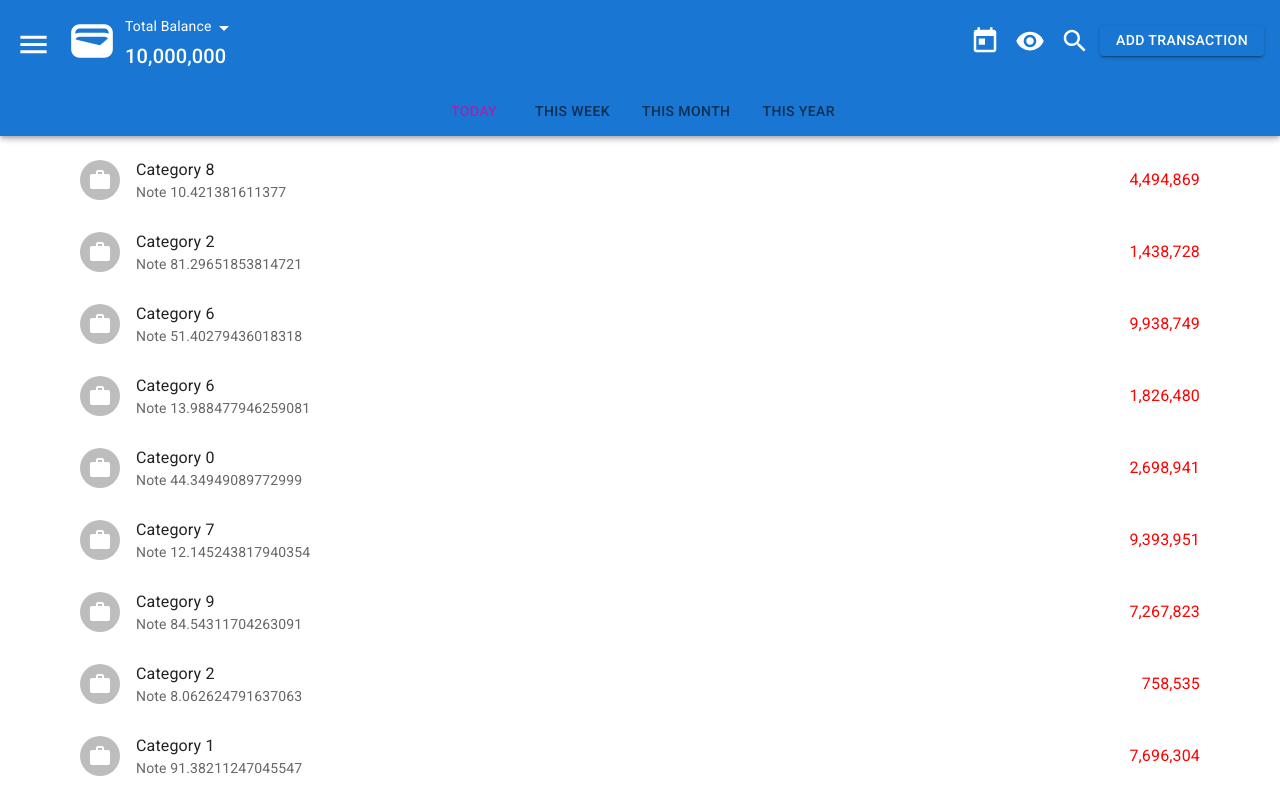
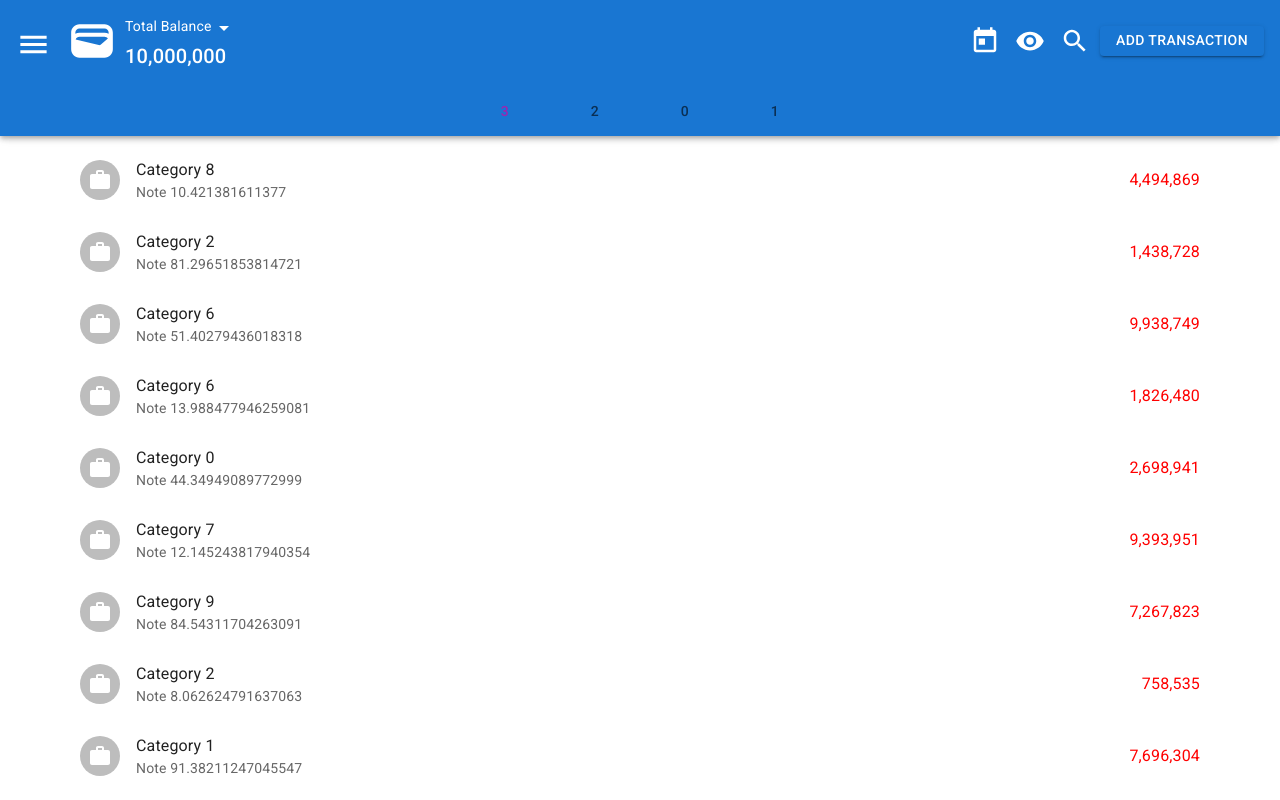
Before and after one commit to wallock-team/wallock-web, a Next.js app: page /transactions in a window 1280 px wide. Shown: the top 800 px of the page. Built offline with nearby package versions, Linux system fonts and the light colour scheme.

Commit message:
Create Transaction Date in current month

```diff
--- a/components/transaction-date.tsx
+++ b/components/transaction-date.tsx
@@ -3,20 +3,23 @@ import Box from '@mui/material/Box';
 import Tabs from '@mui/material/Tabs';
 import Tab from '@mui/material/Tab';
 
-export default function Transaction() {
-  const [value, setValue] = React.useState(0);
-
-  const handleChange = (event: React.SyntheticEvent, newValue: number) => {
+export default function Transaction(props: string[]) {
+  let {timeLines} = props as any;
+  const [value, setValue] = React.useState<string | number>(0);
+  const handleChange = (event: React.SyntheticEvent, newValue: number | string) => {
     setValue(newValue);
   };
 
   return (
     <Box display="flex" justifyContent="center" sx={{ width: '100%', bgcolor: 'primary-color'}}>
       <Tabs value={value} onChange={handleChange} textColor="secondary" variant="scrollable">
-        <Tab label='TODAY' />
-        <Tab label='THIS WEEK' />
-        <Tab label='THIS MONTH' />
-        <Tab label='THIS YEAR' />
+        {/* {timeLines.map((t: string) =>(
+          <Tab label={t} value= {t}/>
+        ))} */}
+        <Tab label="3" />
+        <Tab label="2" />
+        <Tab label="0" />
+        <Tab label="1" />
       </Tabs>
     </Box>
   );
--- a/pages/transactions.tsx
+++ b/pages/transactions.tsx
@@ -5,11 +5,26 @@ import TransactionDate from '../components/transaction-date'
 import TransactionList from '../components/transaction-list'
 import WalletBalance from '../components/wallet-balance'
 
+const eventTimeLine = () => {
+  const currentDate: Date = new Date();
+  const timeLineValue: string[] = []
+
+  for (let i = 3; i != 0; i--) {
+    const passMonth = new Date(currentDate.getFullYear(), currentDate.getMonth() - i, currentDate.getMonth())
+      .toLocaleDateString(undefined, { year: 'numeric', month: 'long' });
+    timeLineValue.push(passMonth);
+  }
+  timeLineValue.push(new Date().toLocaleDateString(undefined, { year: 'numeric', month: 'long' }));
+  timeLineValue.push(new Date(currentDate.getFullYear(), currentDate.getMonth() + 1, currentDate.getMonth())
+  .toLocaleDateString(undefined, { year: 'numeric', month: 'long' }));
+  return timeLineValue;
+};
+
 const Transactions: NextPage = () => (
   <>
     <AppBar position='sticky' sx={{ px: 2 }}>
       <WalletBalance balance={10_000_000} />
-      <TransactionDate></TransactionDate>
+      <TransactionDate timeLines={eventTimeLine()}></TransactionDate>
     </AppBar>
     <Container>
       <TransactionList
@@ -45,7 +60,7 @@ function getRandomTimestampInCurrentMonth() {
 
   return new Date(
     firstDateOfCurrentMonth.getTime() +
-      Math.random() *
-        (lastDateOfCurrentMonth.getTime() - firstDateOfCurrentMonth.getTime())
+    Math.random() *
+    (lastDateOfCurrentMonth.getTime() - firstDateOfCurrentMonth.getTime())
   )
 }
```
